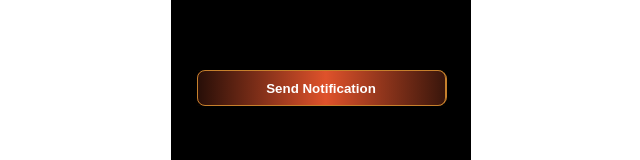
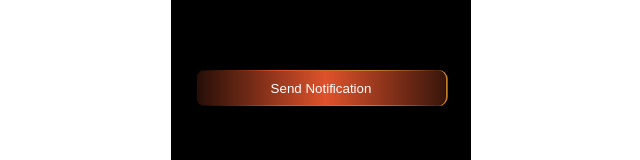
Before and after one commit to GiteshDewangan/notify, a Next.js app: page / in a window 1280 px wide. Shown: the part 522-682 px from the top of the page, without its empty margins (319-959 px from the left). Built offline with nearby package versions, Linux system fonts and the light colour scheme.

Commit message:
last commit

```diff
--- a/app/style/Main.module.css
+++ b/app/style/Main.module.css
@@ -26,7 +26,7 @@
   bottom: 50px;
   margin: auto;
   margin-bottom: 10px;
-  font-weight: bold;
+  font-weight: ;
   outline: none;
   background: linear-gradient(90deg, rgba(0, 0, 0, 0) -10.64%, #DF522B 51.94%, rgba(0, 1, 0, 1) 116.51%);
 
@@ -45,8 +45,7 @@
   border-image-outset: 0 0 0 0;
   border-image-repeat: stretch;
   border-radius: 9px;
-  box-shadow: 1px 0 0 #C6802C;
-
+  box-shadow:-3px 0px 0-3px #000, 1.7px 0 0  #C6802C;
 }
 
 .Bu::before {
@@ -55,11 +54,9 @@
   top: -1px; /* Adjust to match the border thickness and close the gap */
   right: -1.4px; /* Adjust to match the border thickness and close the gap */
   bottom: -1px; /* Adjust to match the border thickness and close the gap */
-  left: 0cqh; /* Adjust to match the border thickness and close the gap */
-  border-radius: 8px; /* Adjust to match the button's border-radius */
-  border: 1.4px solid #C6802C; /* Set internal border color to match button's left border color */
-
-  border: 1.4px solid tr #bc8737;/* Set internal border color to match button's left border color */
+  left: -1.4px; /* Adjust to match the border thickness and close the gap */
+  border-radius: 9px; /* Adjust to match the button's border-radius */
+  border: 1.7px solid transparent #DF522B; /* Set internal border color to match button's body color */
 }
 
 .Bu::after {
@@ -70,6 +67,7 @@
   bottom: -0px; /* Adjust to close the gap */
   width: 50%; /* Set the width of the right half */
   background: linear-gradient( to left 0deg, rgba(0, 13, 61, 0) -13.1%, #DE502C 53.99%, #C6802C 180.76%); /* Set gradient background for the right half */
+
 
   border-radius: 0 8px 8px 0;
   z-index: -1;
```
Also changed, not shown: public/images/CIR.png (added), public/images/GOLA.png (added).
